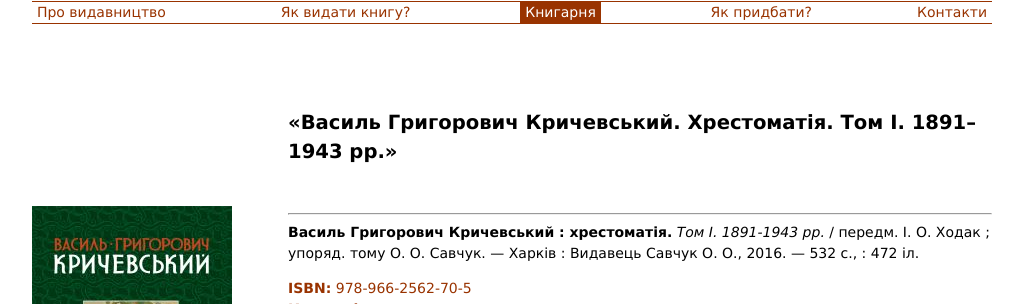
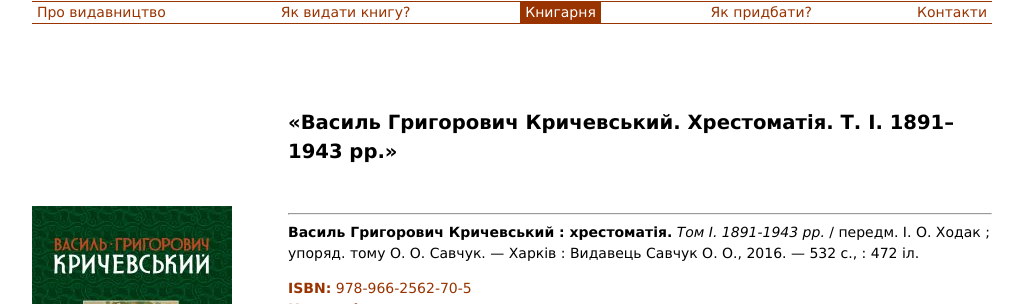
Before and after one commit to savchook/savchook.github.io, a Jekyll site: the page built from _books/vasyl-hryhorovych-krychevsky-t-1/index.markdown, in a window 1280 px wide. Shown: the part 301-605 px from the top of the page, without its empty margins (128-1151 px from the left). Built offline with Jekyll 4.4.1, drawn with Linux system fonts in a browser that asks for light colours; some of the changed lines change nothing that is shown.

Commit message:
Update index.markdown

```diff
--- a/_books/vasyl-hryhorovych-krychevsky-t-1/index.markdown
+++ b/_books/vasyl-hryhorovych-krychevsky-t-1/index.markdown
@@ -3,7 +3,7 @@ layout: book
 group: 2
 position: 5
 author:
-name: Василь Григорович Кричевський. Хрестоматія. Том І. 1891–1943 рр.
+name: Василь Григорович Кричевський. Хрестоматія. Т. І. 1891–1943 рр.
 isbn: 978-966-2562-70-5
 category: мистецтвознавство
 series: «Слобожанський світ». Випуск 10
@@ -18,10 +18,10 @@ hardcover: true
 price: 350
 annotation: |
   ****
-  **Василь Григорович Кричевський : хрестоматія.** *Том І. 1891-1943 рр.* / передм.&nbsp;І.&nbsp;О.&nbsp;Ходак ; упоряд. тому О. О. Савчук. — Харків&nbsp;: Видавець Савчук О. О., 2016. — 532 с., : 472 іл.
+  **Василь Григорович Кричевський : хрестоматія.** *Том І. 1891-1943 рр.* / передм.&nbsp;І.&nbsp;О.&nbsp;Ходак&nbsp;; упоряд. тому О. О. Савчук. — Харків&nbsp;: Видавець Савчук О. О., 2016. — 532 с., : 472 іл.
 meta:
   description: |
-    Василь Кричевський, малярство, українська архітектура. Сценографія. Графіка. Український модерн.
+    Василь Кричевський, малярство, українська архітектура. Сценографія. Графіка. Книжкова графіка. Українське кіно. Український модерн.
 detailed_content: |
   Перший том двотомовика «Василь Григорович Кричевський: хрестоматія» присвячений періоду творчості видатного українського художника-архітектора з 1891 по 1943 рр.
 
```
